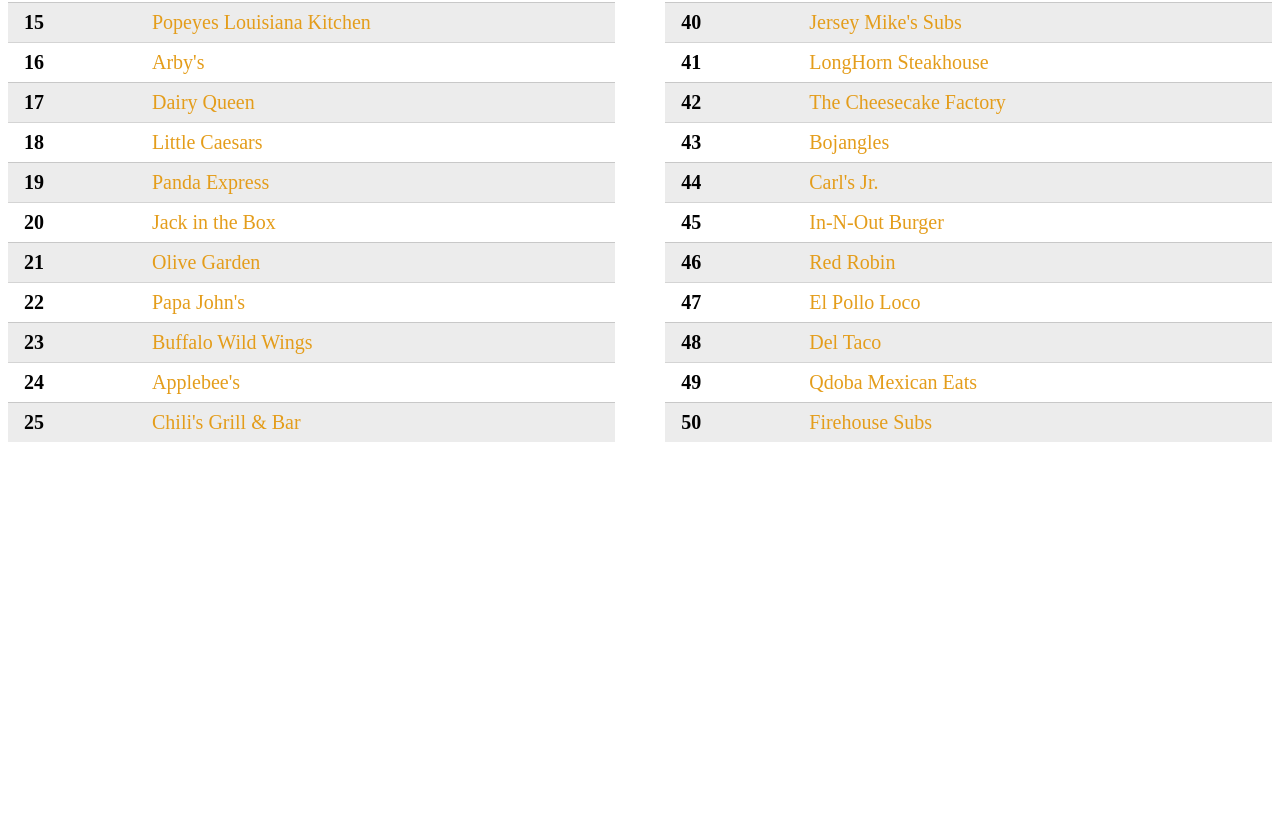
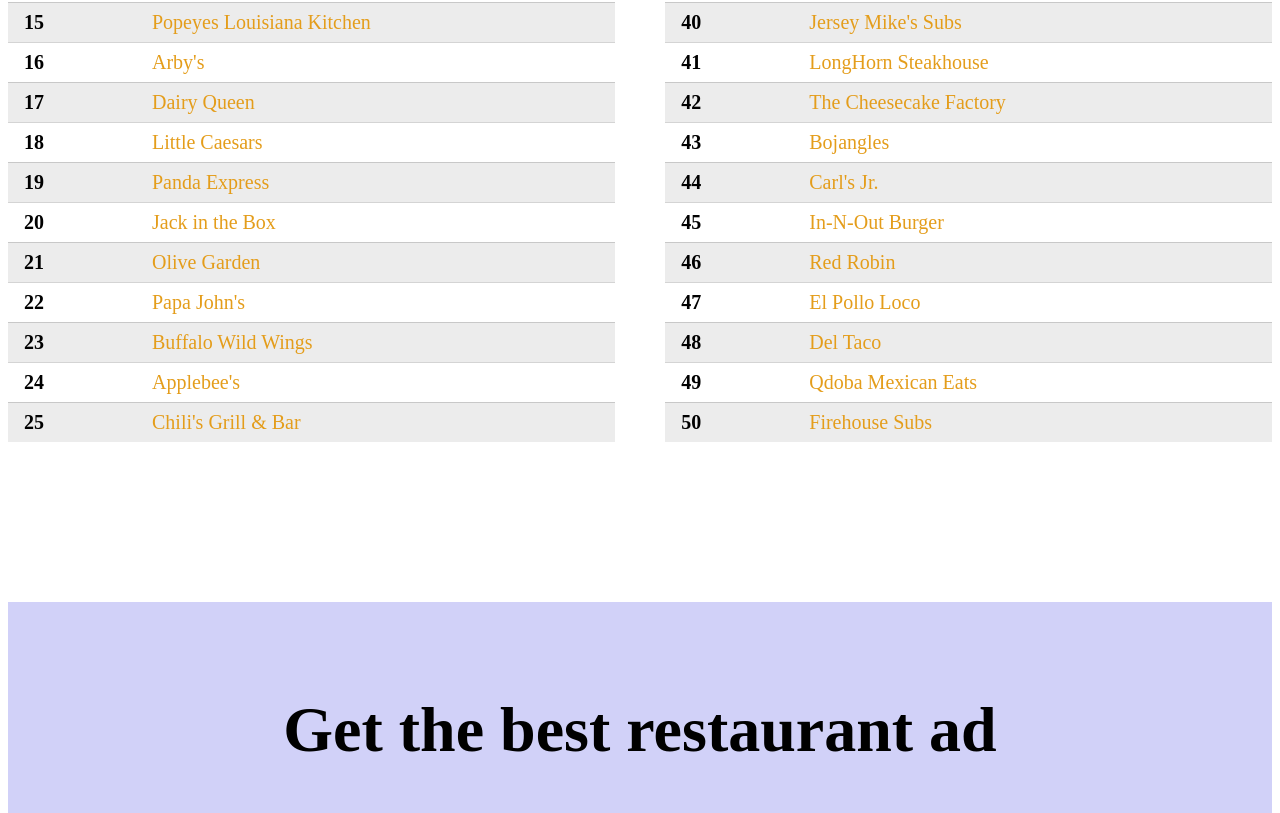
Before and after one commit to peterwilmshurst/NUXT-02-top-restaurants, a Nuxt app: page /restaurants in a window 1280 px wide. Shown: the part 793-1606 px from the top of the page. Before the commit the page ends 1283 px from the top, so only its background shows below. Built offline with nearby package versions, Linux system fonts and the light colour scheme.

Commit message:
add additional layouts, slots for ads & error pages

```diff
--- /dev/null
+++ b/components/restaurant/Ad.vue
@@ -0,0 +1,16 @@
+<template>
+    <div class="add-container">
+        <h1>Get the best restaurant ad</h1>
+        <button class="btn btn-primary btn-large">Buy Now</button>
+        </div>
+</template>
+
+<style scoped>
+.add-container {
+    margin: 10rem 0;
+    text-align: center;
+    font-size: 2rem;
+    background-color: rgba(103,103,231,0.3);
+    padding: 3rem;
+}
+</style>
--- /dev/null
+++ b/layouts/custom.vue
@@ -0,0 +1,6 @@
+<template>
+    <div>
+        <slot />
+        <RestaurantAd />
+    </div>
+</template>
--- /dev/null
+++ b/layouts/error.vue
@@ -0,0 +1,18 @@
+<template>
+  <div>
+    <slot name="header"></slot>
+    <div>
+      <img
+        src="https://www.iconpacks.net/icons/2/free-sad-face-icon-2691-thumb.png"
+        alt=""
+      />
+    </div>
+    <slot name="redirectEl" />
+  </div>
+</template>
+
+<style scoped>
+img {
+  width: 10rem;
+}
+</style>
--- a/pages/404.vue
+++ b/pages/404.vue
@@ -1,10 +1,17 @@
 <template>
-<div>
- <div class="container">
-  <h1>Page not found</h1>
-  <a href="/">Go back</a>
- </div>
-</div>
+  <div>
+    <div class="container">
+      <NuxtLayout name="error">
+        <template #header>
+          <h1>Page not found</h1>
+        </template>
+
+        <template #redirectEl>
+          <NuxtLink to="/">Go Back</NuxtLink>
+        </template>
+      </NuxtLayout>
+    </div>
+  </div>
 </template>
 
 <style scoped>
@@ -12,4 +19,7 @@
   text-align: center;
   margin-top: 5rem;
 }
+img {
+  width: 10rem;
+}
 </style>
--- a/pages/restaurants/[name].vue
+++ b/pages/restaurants/[name].vue
@@ -8,8 +8,9 @@
 </script>
 
 <template>
-<div>
-   <div class="restaurant-container">
+  <div>
+    <NuxtLayout name="custom" v-if="restaurant">
+      <div class="restaurant-container">
         <div class="image-container">
           <img :src="restaurant.imageUrl" alt="" />
         </div>
@@ -26,7 +27,24 @@
           <p class="content">{{ restaurant.content }}</p>
         </div>
       </div>
-</div>
+    </NuxtLayout>
+
+    <div class="restaurant-not-found" v-else>
+      <NuxtLayout name="error">
+        <template #header>
+          <h1>Restaurant not found</h1>
+        </template>
+        <template #redirectEl>
+          <button
+            class="btn btn-primary btn-lg"
+            @click="$router.push('/restaurants')"
+          >
+            Go Back
+          </button>
+        </template>
+      </NuxtLayout>
+    </div>
+  </div>
 </template>
 
 <style scoped>
--- a/pages/restaurants/index.vue
+++ b/pages/restaurants/index.vue
@@ -1,7 +1,9 @@
 <template>
 <div>
- <div class="container">
-  <RestaurantTable />
- </div>
+ <NuxtLayout name="custom">
+<div class="container">
+    <RestaurantTable />
+</div>
+ </NuxtLayout>
 </div>
 </template>
```
